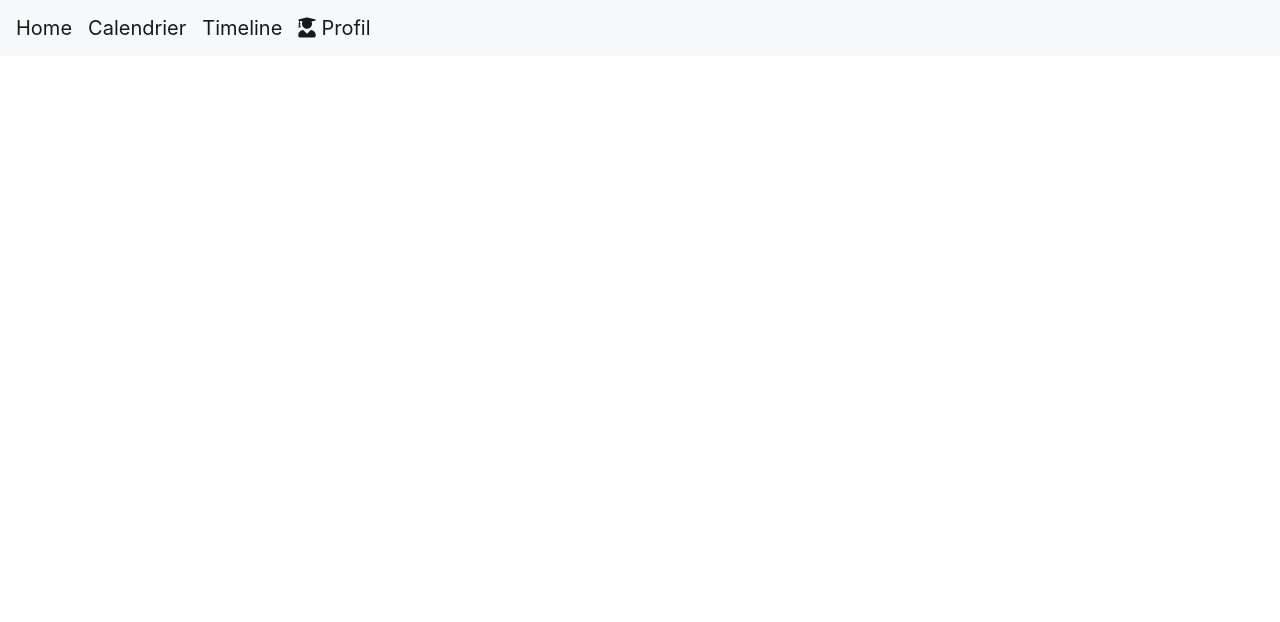
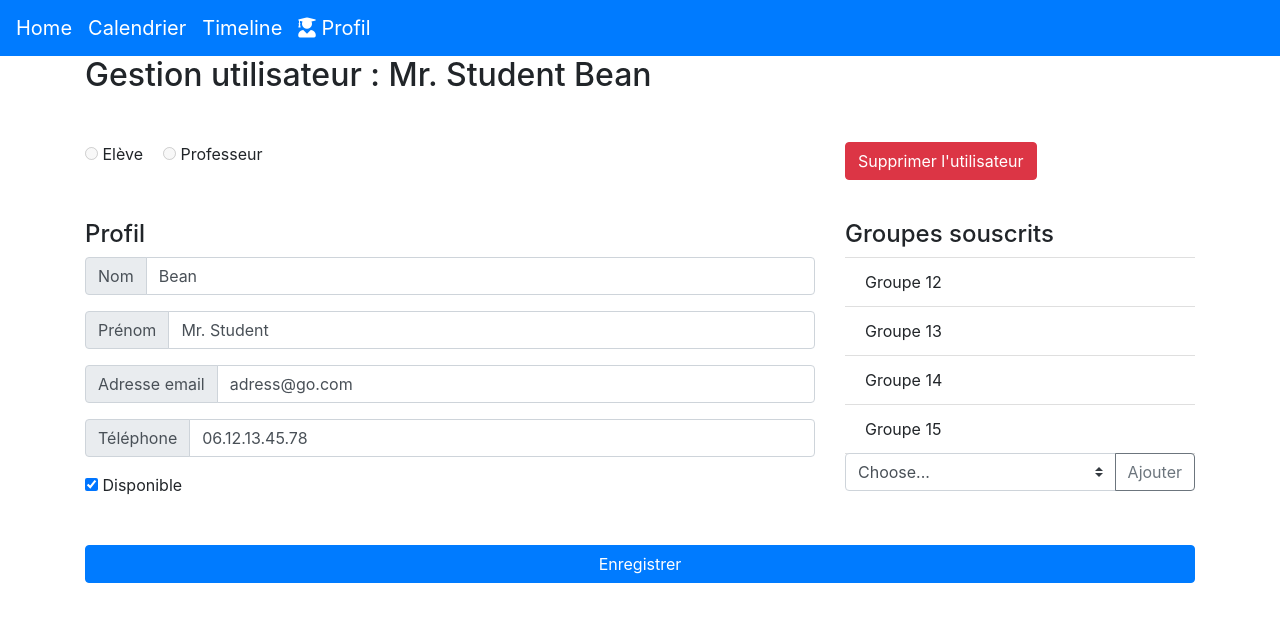
Before and after one commit to jobdoneproject/devoirsfaitsfront, an Angular app: page /edition-utilisateur/13 in a window 1280 px wide. Before the commit this address led to /. Shown: the top 622 px of the page. Built offline with nearby package versions, Linux system fonts and the light colour scheme.

Commit message:
ajout page edition utilisateur (lien depuis pahe home)

```diff
--- a/src/app/app.module.ts
+++ b/src/app/app.module.ts
@@ -13,6 +13,7 @@ const routes: Routes = [
   { path: 'landing-page', component: PageLandingComponent },
   { path: 'inscription-ecole', component: PageInscripAdminComponent },
   { path: 'home', component: PageHomeComponent },
+  { path: 'edition-utilisateur/:id', component: PageUserEditComponent },
   { path: '', redirectTo: 'landing-page', pathMatch: 'full' },
 ];
 
--- a/src/app/mock-user.ts
+++ b/src/app/mock-user.ts
@@ -1,7 +1,10 @@
 import { User } from './user';
 
 export const USERS: User[] = [
-  {id: 11, firstName: 'Mr. Admin', lastName: 'Bean', email: 'adress@go.com', admin: true, prof: false, role: 'admin' },
-  {id: 12, firstName: 'Mr. Prof', lastName: 'Bean', email: 'adress@go.com', admin: false, prof: true, role: 'prof' },
-  {id: 13, firstName: 'Mr. Student', lastName: 'Bean', email: 'adress@go.com', admin: false, prof: false, role: 'eleve' },
+  {id: 11, firstName: 'Mr. Admin', lastName: 'Bean',
+  email: 'adress@go.com', tel: '06.12.13.45.78', admin: true, prof: false, role: 'admin', disponible: true },
+  {id: 12, firstName: 'Mr. Prof', lastName: 'Bean',
+  email: 'adress@go.com', tel: '06.12.13.45.78', admin: false, prof: true, role: 'prof', disponible: true },
+  {id: 13, firstName: 'Mr. Student', lastName: 'Bean',
+  email: 'adress@go.com', tel: '06.12.13.45.78', admin: false, prof: false, role: 'eleve', disponible: true },
 ];
--- a/src/app/nav-bar-links.service.ts
+++ b/src/app/nav-bar-links.service.ts
@@ -108,9 +108,11 @@ export class NavBarLinksService {
       firstName: '',
       lastName: '',
       email: '',
+      tel: '',
       admin: false,
       prof: false,
-      role: ''
+      role: '',
+      disponible: false
     };
     this.userService.getCurrentUser()
       .subscribe(user => this.currentUser = user);
--- a/src/app/navbar/navbar.component.html
+++ b/src/app/navbar/navbar.component.html
@@ -36,7 +36,7 @@
 </nav>
 -->
 
-<nav class="navbar navbar-expand-lg navbar-light bg-light">
+<nav class="navbar navbar-expand-lg navbar-dark bg-primary">
   <!--<a class="navbar-brand" href="#">Devoirs Faits</a>-->
   <a *ngFor="let link of navBarLinks" class="navbar-brand"
   href="{{link.href}}"><i class="{{link.icon}}"></i> {{link.title}}</a>
--- a/src/app/page-home/page-home.component.html
+++ b/src/app/page-home/page-home.component.html
@@ -1 +1,9 @@
 <p>Bienvenue {{currentUser.firstName}} sur la page Home !</p>
+<br/>
+<a href="/creer-utilisateur">Creer utilisateur</a>
+<br/>
+<a href="/creer-utilisateur/3">Editer utilisateur id 3</a>
+
+<br/>
+<a [routerLink]="['/edition-utilisateur', 13 ]">Edition profil eleve</a>
+<br/>
--- a/src/app/page-home/page-home.component.ts
+++ b/src/app/page-home/page-home.component.ts
@@ -1,6 +1,12 @@
 import { Component, OnInit } from '@angular/core';
 import { UserService } from '../user.service';
 import { User } from '../user';
+import { USERS } from '../mock-user';
+import { RouterModule, Routes } from '@angular/router';
+import { Router } from '@angular/router';
+
+
+// this.router.navigateByUrl('/login');
 
 @Component({
   selector: 'app-page-home',
@@ -10,8 +16,12 @@ import { User } from '../user';
 export class PageHomeComponent implements OnInit {
 
   currentUser: User;
+  users: User[];
 
-  constructor(private userService: UserService) { }
+  constructor(
+    private userService: UserService,
+    private router: Router
+  ) {}
 
   ngOnInit() {
     this.getCurrentUser();
@@ -22,4 +32,13 @@ export class PageHomeComponent implements OnInit {
       .subscribe(user => this.currentUser = user);
   }
 
+  getAllUsers(): void {
+    this.userService.getAllUsers()
+      .subscribe(users => this.users = users);
+  }
+
+  goToEditUser(id) {
+    this.router.navigate(['/edition-utilisateur', id]);
+  }
+
 }
--- a/src/app/page-user-edit/page-user-edit.component.html
+++ b/src/app/page-user-edit/page-user-edit.component.html
@@ -1,3 +1,79 @@
-<p>
-  page-user-edit works!
-</p>
+<div class="container">
+  <div class="row">
+    <div class="col-lg-12">
+      <h2>Gestion utilisateur :
+        {{editedUser.firstName}} {{editedUser.lastName}}
+      </h2>
+      <h4><div *ngIf="!editedUser; else" class="alert alert-warning" role="alert">
+          Aucun utilisateur correspondant
+        </div></h4>
+    </div>
+  </div>
+  <div class="row" style="margin-top:40px">
+    <div class="col-lg-8">
+      <label class="radio-inline">
+        <input type="radio" name="inlineRadioOptions" id="inlineRadio1" value="eleve" disabled> Elève
+      </label>
+      <label class="radio-inline" style="margin-left:20px">
+        <input type="radio" name="inlineRadioOptions" id="inlineRadio2" value="prof" disabled> Professeur
+      </label>
+    </div>
+    <div class="col-lg-4"><button type="button" class="btn btn-danger">Supprimer l'utilisateur</button></div>
+  </div>
+  <div class="row" style="margin-top:40px">
+    <div class="col-lg-8">
+      <h4>Profil</h4>
+      <div class="input-group mb-3">
+        <div class="input-group-prepend">
+          <span class="input-group-text" id="basic-addon3">Nom</span>
+        </div>
+        <input type="text" class="form-control" id="basic-url" aria-describedby="basic-addon3" value="{{editedUser.lastName}}">
+      </div>
+      <div class="input-group mb-3">
+        <div class="input-group-prepend">
+          <span class="input-group-text" id="basic-addon3">Prénom</span>
+        </div>
+        <input type="text" class="form-control" id="basic-url" aria-describedby="basic-addon3" value="{{editedUser.firstName}}">
+      </div>
+      <div class="input-group mb-3">
+        <div class="input-group-prepend">
+          <span class="input-group-text" id="basic-addon3">Adresse email</span>
+        </div>
+        <input type="text" class="form-control" id="basic-url" aria-describedby="basic-addon3" value="{{editedUser.email}}">
+      </div>
+      <div class="input-group mb-3">
+        <div class="input-group-prepend">
+          <span class="input-group-text" id="basic-addon3">Téléphone</span>
+        </div>
+        <input type="text" class="form-control" id="basic-url" aria-describedby="basic-addon3" value="{{editedUser.tel}}">
+      </div>
+      <label class="checkbox-inline">
+          <input type="checkbox" id="inlineCheckbox1" value="option1" checked> Disponible
+        </label>
+    </div>
+    <div class="col-lg-4">
+      <h4>Groupes souscrits</h4>
+      <ul class="list-group list-group-flush">
+        <li class="list-group-item">Groupe 12</li>
+        <li class="list-group-item">Groupe 13</li>
+        <li class="list-group-item">Groupe 14</li>
+        <li class="list-group-item">Groupe 15</li>
+      </ul>
+
+      <div class="input-group">
+          <select class="custom-select" id="inputGroupSelect04">
+            <option selected>Choose...</option>
+            <option value="1">Groupe 1</option>
+            <option value="2">Groupe 2</option>
+            <option value="3">Groupe 3</option>
+          </select>
+          <div class="input-group-append">
+            <button class="btn btn-outline-secondary" type="button">Ajouter</button>
+          </div>
+        </div>
+    </div>
+  </div>
+  <div class="row" style="margin-top:40px; margin-bottom:40px">
+      <div class="col-lg-12"><button type="button" class="btn btn-primary col-lg-12">Enregistrer</button></div>
+    </div>
+</div>
--- a/src/app/page-user-edit/page-user-edit.component.ts
+++ b/src/app/page-user-edit/page-user-edit.component.ts
@@ -1,4 +1,8 @@
-import { Component, OnInit } from '@angular/core';
+import { Component, OnInit, OnDestroy } from '@angular/core';
+import { ActivatedRoute } from '@angular/router';
+import { User } from '../user';
+import { UserService } from '../user.service';
+
 
 @Component({
   selector: 'app-page-user-edit',
@@ -7,9 +11,30 @@ import { Component, OnInit } from '@angular/core';
 })
 export class PageUserEditComponent implements OnInit {
 
-  constructor() { }
+  id: number;
+  calledId: number;
+  private sub: any;
+  editedUser: User;
+
+
+  constructor(
+    private userService: UserService,
+    private route: ActivatedRoute) { }
 
   ngOnInit() {
+    this.sub = this.route.params.subscribe(params => {
+      this.calledId = +params['id'];
+      console.log('calledId : ' + this.calledId);
+      this.getUserById(this.calledId);
+   });
   }
 
+  getUserById(id): void {
+    this.userService.getUserById(id)
+      .subscribe(user => this.editedUser = user);
+  }
+
+  /*ngOnDestroy() {
+    this.sub.unsubscribe();
+  }*/
 }
--- a/src/app/user.service.ts
+++ b/src/app/user.service.ts
@@ -4,15 +4,29 @@ import { Observable, of } from 'rxjs';
 
 import { User } from './user';
 import { USERS } from './mock-user';
-
+import { UtilsService } from './utils.service';
 @Injectable({
   providedIn: 'root'
 })
 export class UserService {
+  searchedUser: User;
+  users: User[];
 
-  constructor() { }
+  constructor(
+    private utilsService: UtilsService,
+  ) { }
 
   getCurrentUser(): Observable<User> {
     return of(USERS[2]);
   }
+  getAllUsers(): Observable<User[]> {
+    return of(USERS);
+  }
+  getUserById(id): Observable<User> {
+    // Récupération all users
+    this.users = USERS;
+    this.searchedUser = this.utilsService.findById(this.users, id);
+    console.log('searchedUser : ' + this.searchedUser);
+    return of(this.searchedUser);
+  }
 }
--- a/src/app/user.ts
+++ b/src/app/user.ts
@@ -3,7 +3,9 @@ export class User {
     firstName: string;
     lastName: string;
     email: string;
+    tel: string;
     admin: boolean;
     prof: boolean;
     role: string;
+    disponible: boolean;
 }
--- /dev/null
+++ b/src/app/utils.service.ts
@@ -0,0 +1,19 @@
+import { Injectable } from '@angular/core';
+
+@Injectable({
+  providedIn: 'root'
+})
+export class UtilsService {
+
+  constructor() { }
+
+  findById(source, id) {
+    for (let i = 0; i < source.length; i++) {
+      if (source[i].id === id) {
+        console.log(source[i]);
+        return source[i];
+      }
+    }
+    return null;
+  }
+}
```
Also changed, not shown: 1 other file (tests, documents, lock files or other folders).
